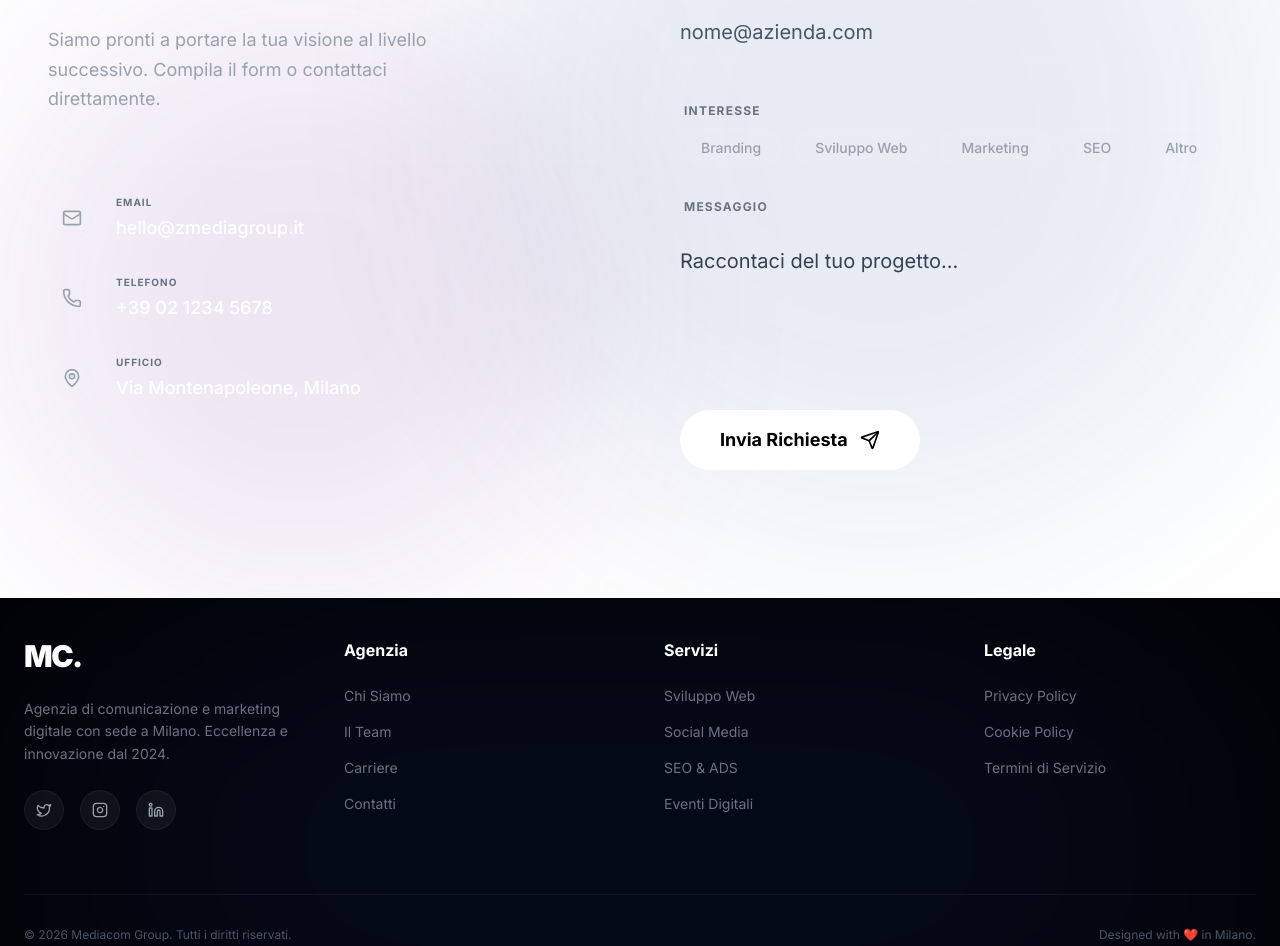
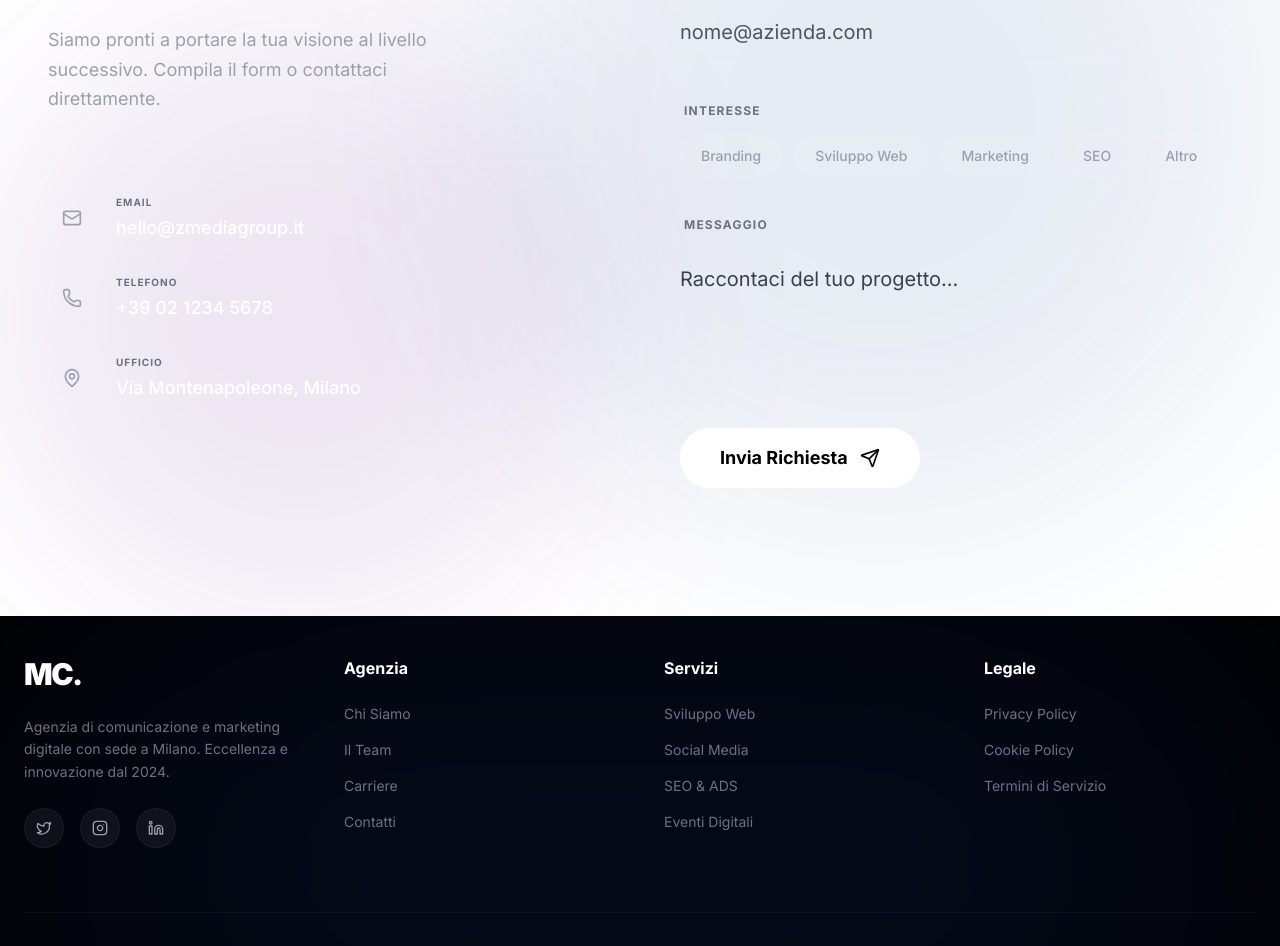
Before and after one commit to mirkodgzconsulting/mediacomgroup, a Next.js app: page / in a window 1280 px wide. Shown: the part 10480-11426 px from the top of the page. Built offline with nearby package versions, Linux system fonts and the light colour scheme.

Commit message:
fix: Resolve contact form tag overlap and remove footer credit

```diff
--- a/components/layout/footer.tsx
+++ b/components/layout/footer.tsx
@@ -62,7 +62,6 @@ export function Footer() {
 
         <div className="border-t border-white/5 mt-16 pt-8 flex flex-col md:flex-row justify-between items-center gap-4 text-xs text-gray-600">
            <p>© 2026 Mediacom Group. Tutti i diritti riservati.</p>
-           <p>Designed with ❤️ in Milano.</p>
         </div>
 
       </div>
--- a/components/sections/contact-section.tsx
+++ b/components/sections/contact-section.tsx
@@ -61,9 +61,9 @@ export function ContactSection() {
 
               <div className="space-y-4">
                 <label className="text-xs font-bold text-gray-500 uppercase tracking-widest block pl-1">Interesse</label>
-                <div className="flex flex-wrap gap-3">
+                <div className="flex flex-wrap gap-3 gap-y-4">
                   {["Branding", "Sviluppo Web", "Marketing", "SEO", "Altro"].map(tag => (
-                    <label key={tag} className="cursor-pointer">
+                    <label key={tag} className="cursor-pointer inline-flex">
                       <input type="checkbox" className="hidden peer" />
                       <span className="px-5 py-2.5 rounded-full border border-white/10 bg-white/5 text-gray-400 text-sm font-medium transition-all peer-checked:bg-white peer-checked:text-black peer-checked:border-white hover:border-white/30">
                         {tag}
```
